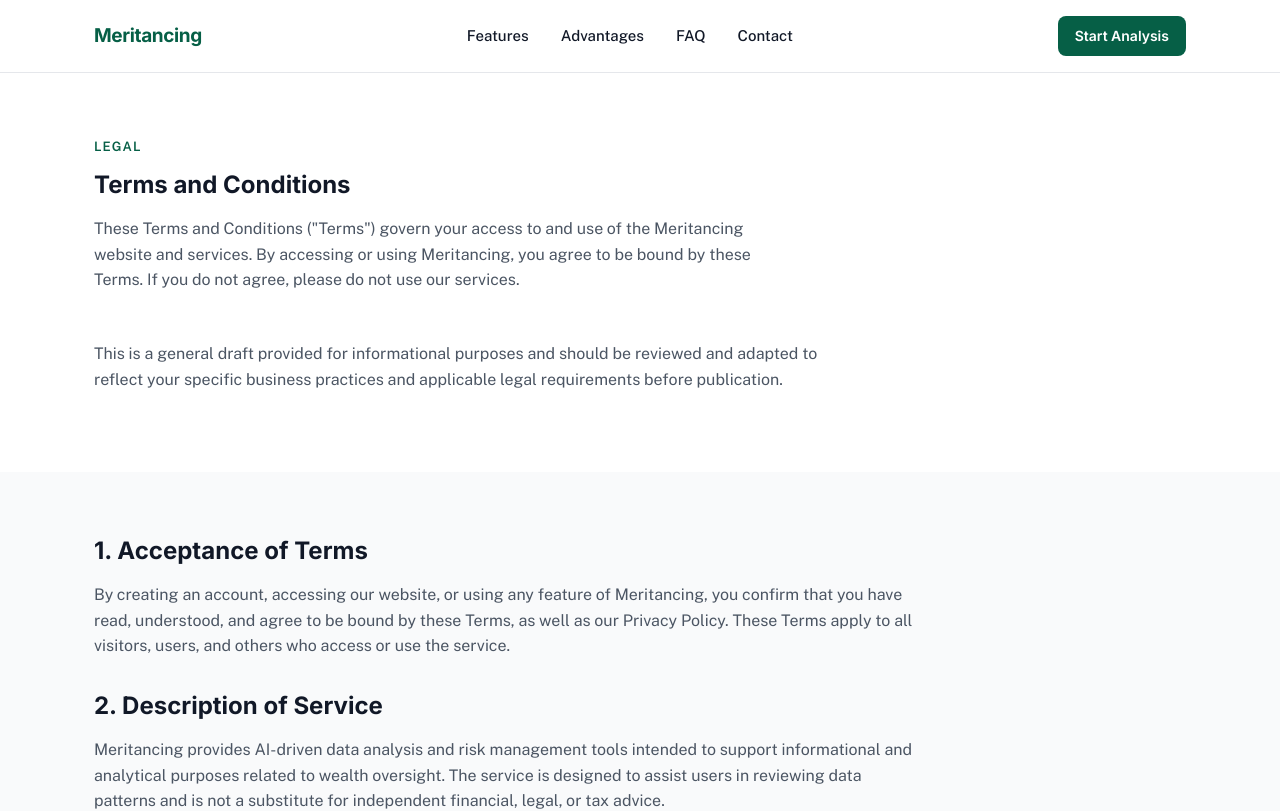
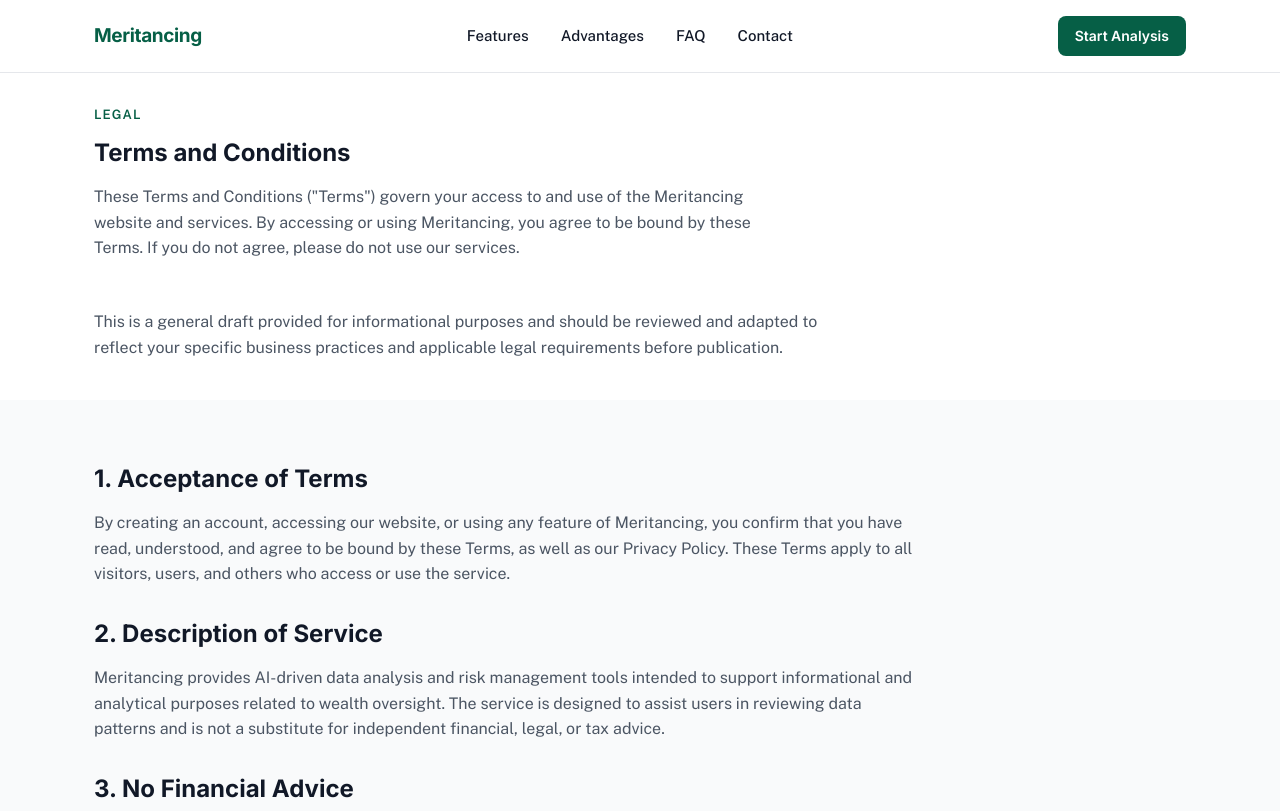
Before and after one commit to taybadeveloper/Meritancing, a Next.js app: page /terms in a window 1280 px wide. Shown: the top 811 px of the page. Built offline with nearby package versions, Linux system fonts and the light colour scheme.

Commit message:
Reduce legal pages title section padding

```diff
--- a/app/globals.css
+++ b/app/globals.css
@@ -264,6 +264,10 @@
 section[id]{ scroll-margin-top:72px; }
 .section-alt{
   background:var(--secondary);
+}
+/* Legal pages title block */
+.page-head{
+  padding:var(--space-6) 0 var(--space-5);
 }
 .section-head{
   max-width:680px;
--- a/app/privacy/page.js
+++ b/app/privacy/page.js
@@ -13,7 +13,7 @@
 export default function PrivacyPage() {
   return (
     <main>
-      <section>
+      <section className="page-head">
         <div className="container">
           <SectionHead
             eyebrow="Legal"
--- a/app/terms/page.js
+++ b/app/terms/page.js
@@ -202,7 +202,7 @@
 export default function TermsPage() {
   return (
     <main>
-      <section>
+      <section className="page-head">
         <div className="container">
           <SectionHead
             eyebrow="Legal"
```
